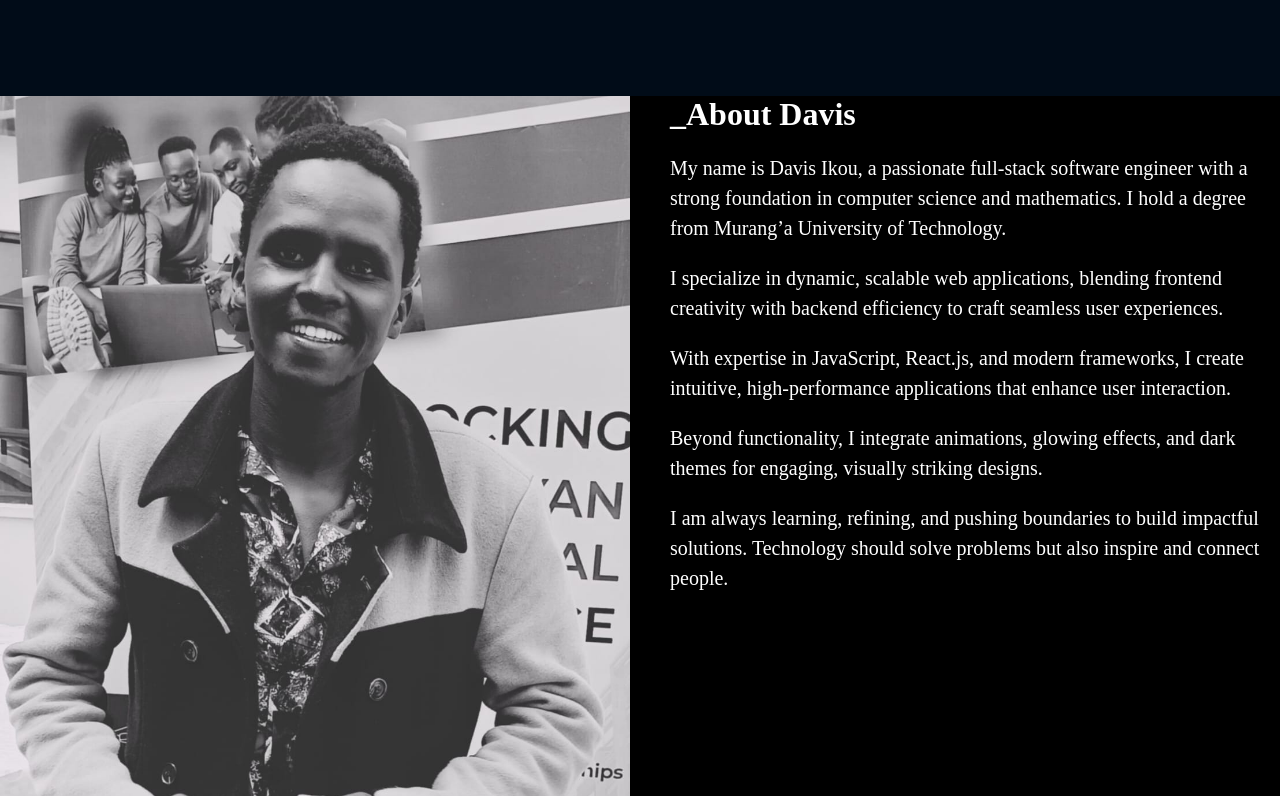
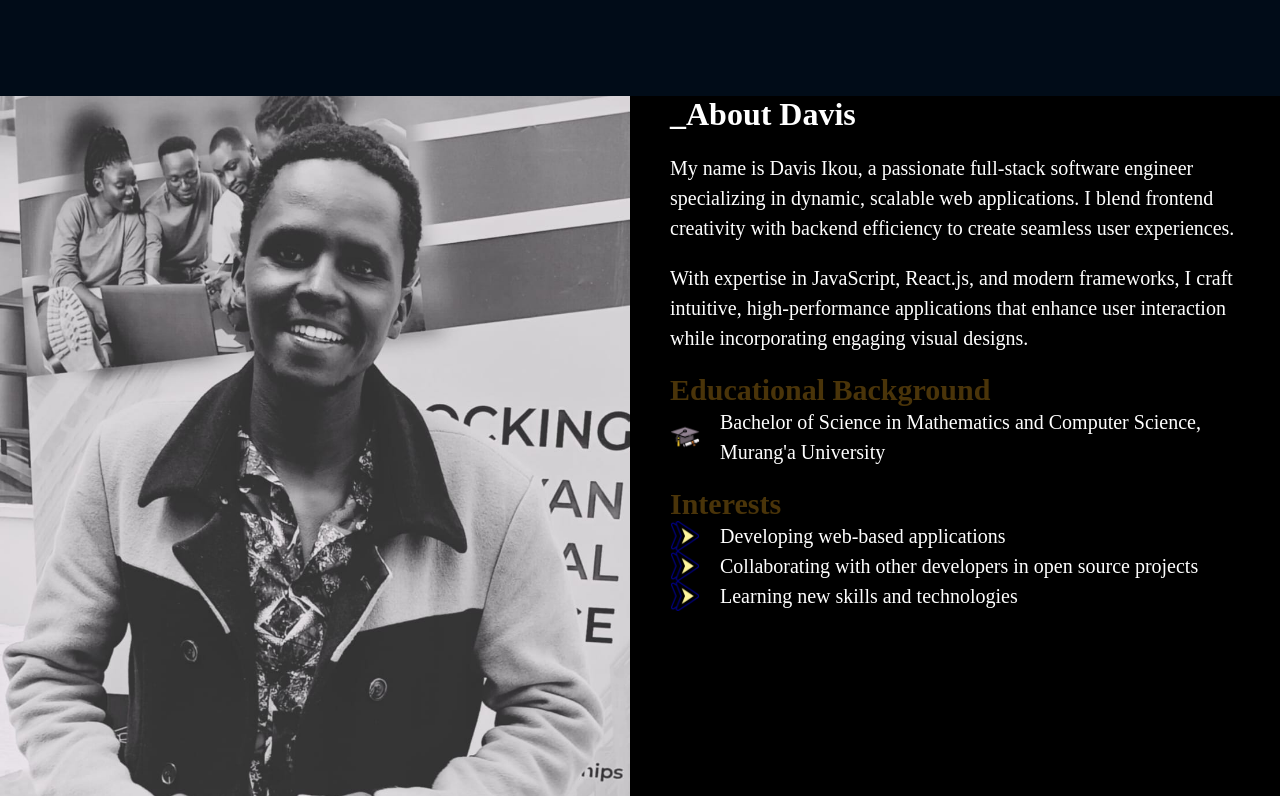
Before and after one commit to Davis-don/davis-ikou-portfolio-app, a plain HTML site: page index.html in a window 1280 px wide. Shown: the part 661-1461 px from the top of the page. Drawn offline with Linux system fonts and the light colour scheme.

Commit message:
added education section

```diff
--- a/index.css
+++ b/index.css
@@ -188,4 +188,44 @@ color: white;
 font-size: 2rem;
 line-height: 3rem;
 }
+
+.educational-background{
+
+}
+.educational-background h3{
+    color: rgb(74, 52, 9);
+    font-size: 3rem;
+}
+.educational-background ul{
+list-style: none;
+}
+.educational-background ul li{
+display: flex;
+flex-direction: row;
+align-items: center;
+height: auto;
+gap: 2rem;
+}
+.educational-background ul li img{
+color: white;
+width: 3rem;
+height: 3rem;
+}
+
+.interests h3{
+    color: rgb(74, 52, 9);
+    font-size: 3rem;
+}
+.interests ul li{
+    display: flex;
+    flex-direction: row;
+    align-items: center;
+    height: auto;
+    gap: 2rem;
+    }
+    .interests ul li img{
+        color: white;
+        width: 3rem;
+        height: 3rem;
+        }
 /* End of about section */
--- a/index.html
+++ b/index.html
@@ -58,12 +58,37 @@
         </div>
         <div class="right-side-about-section">
             <h1>_About Davis</h1>
-            <p>My name is Davis Ikou, a passionate full-stack software engineer with a strong foundation in computer science and mathematics. I hold a degree from Murang’a University of Technology.</p>
-            <p>I specialize in dynamic, scalable web applications, blending frontend creativity with backend efficiency to craft seamless user experiences.</p>
-            <p>With expertise in JavaScript, React.js, and modern frameworks, I create intuitive, high-performance applications that enhance user interaction.</p>
-            <p>Beyond functionality, I integrate animations, glowing effects, and dark themes for engaging, visually striking designs.</p>
-            <p>I am always learning, refining, and pushing boundaries to build impactful solutions. Technology should solve problems but also inspire and connect people.</p>
-          </div>
+            <p>My name is Davis Ikou, a passionate full-stack software engineer specializing in dynamic, scalable web applications. I blend frontend creativity with backend efficiency to create seamless user experiences.</p>
+            <p>With expertise in JavaScript, React.js, and modern frameworks, I craft intuitive, high-performance applications that enhance user interaction while incorporating engaging visual designs.</p>
+
+            <div class="educational-background">
+                <h3>Educational Background</h3>
+                <ul>
+                    <li>
+                        <img src="./assets/images/graduation-hat.png" alt="">
+                        <p>Bachelor of Science in Mathematics and Computer Science, Murang'a University</p>
+                    </li>
+                </ul>
+            </div>
+
+            <div class="interests">
+                <h3>Interests</h3>
+                <ul>
+                    <li>
+                        <img src="./assets/images/arrow.png" alt="">
+                        <p>Developing web-based applications</p>
+                    </li>
+                    <li>
+                        <img src="./assets/images/arrow.png" alt="">
+                        <p>Collaborating with other developers in open source projects </p>
+                    </li>
+                    <li>
+                        <img src="./assets/images/arrow.png" alt="">
+                        <p>Learning new skills and technologies </p>
+                    </li>
+                </ul>
+            </div>
+        </div>
 
      </div>
      <!-- End of about -->
```
Also changed, not shown: assets/images/arrow.png (added), assets/images/graduation-hat.png (added).
